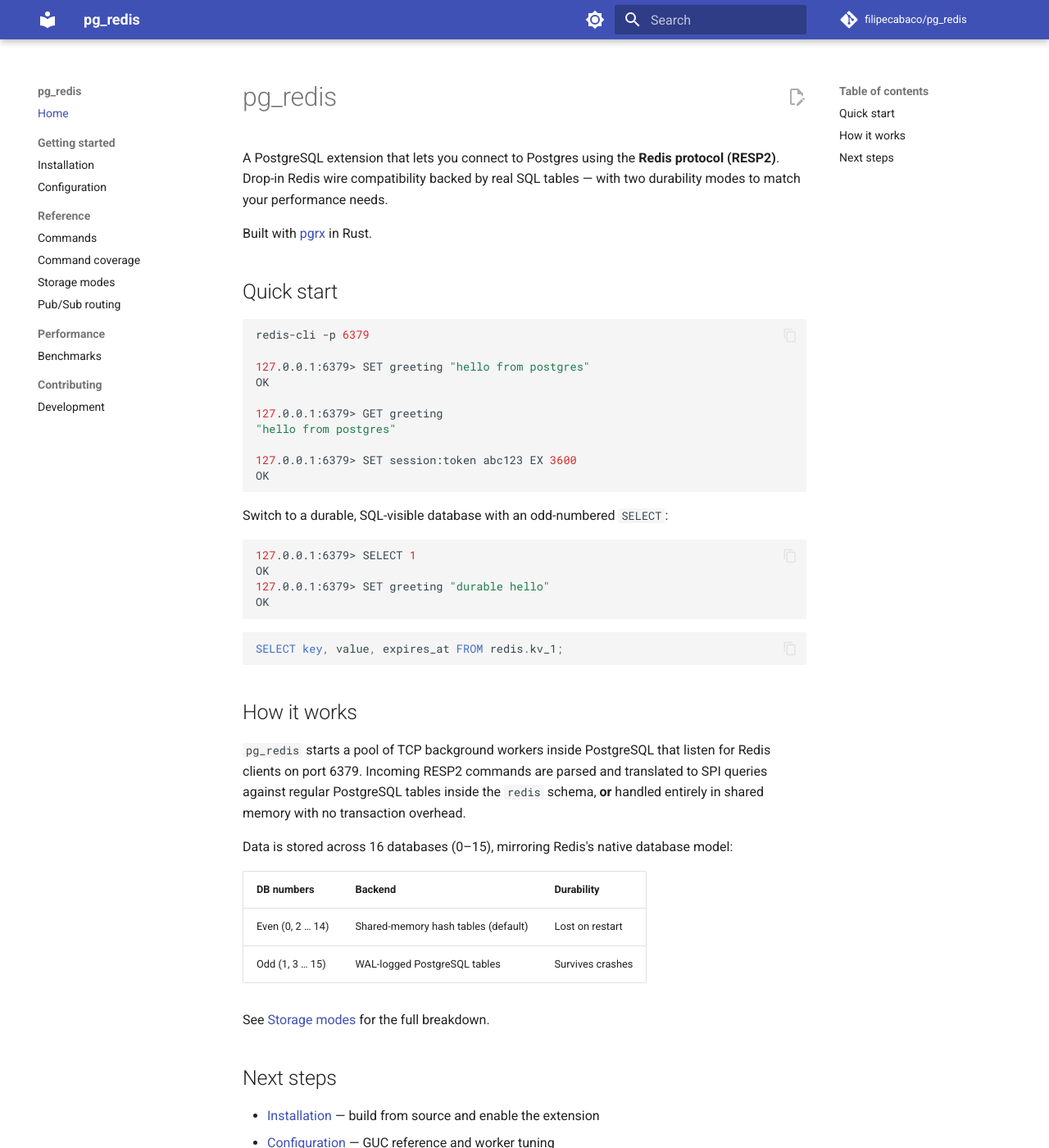
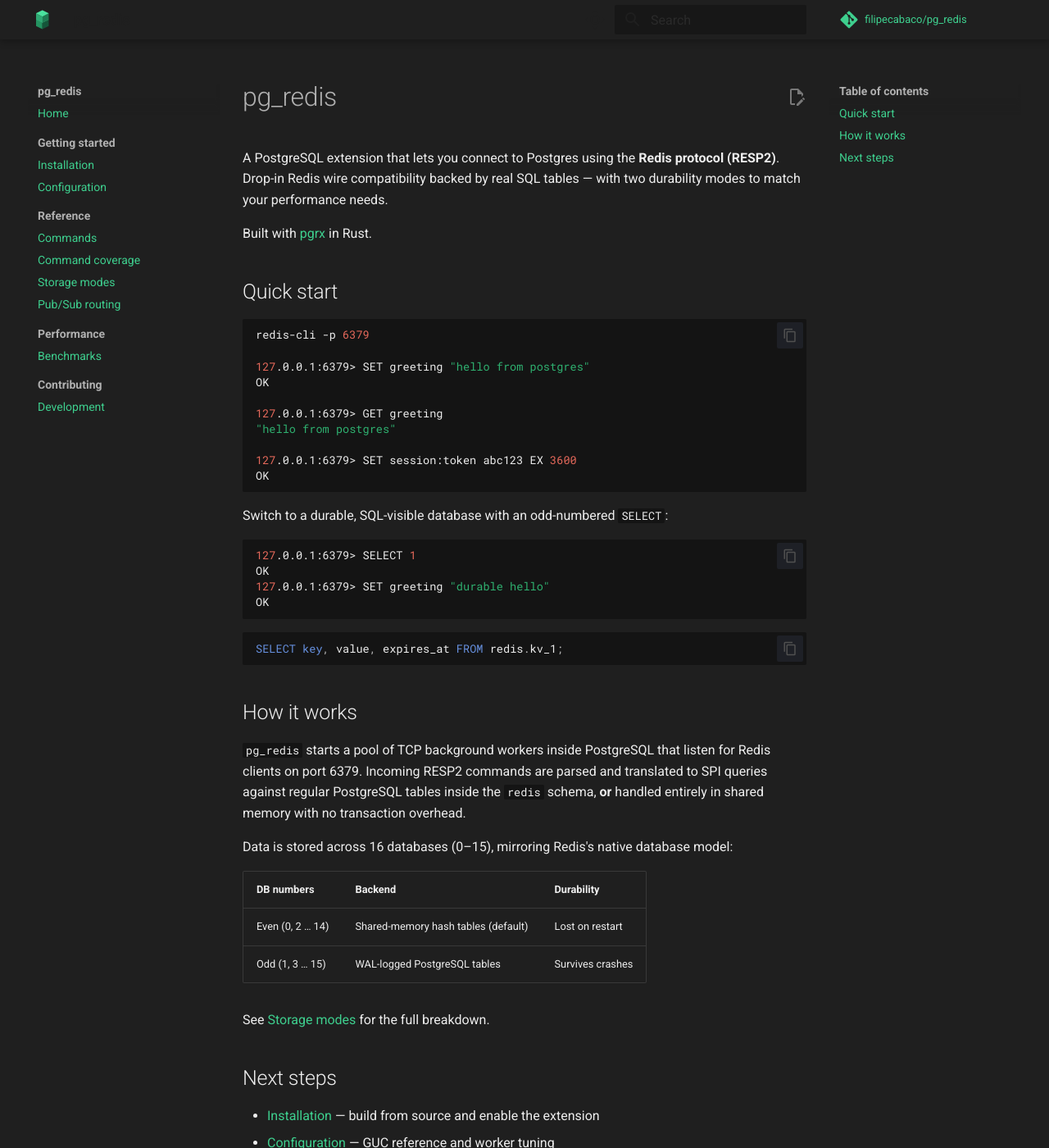
Before and after one commit to filipecabaco/pg_redis, an MkDocs documentation site: the page built from docs/index.md, in a window 1280 px wide and 1400 px high. Shown: the whole window at 82% size. Built offline with MkDocs 1.6.1 and Material for MkDocs 9.7.7, drawn with Linux system fonts in a browser that asks for light colours; comment, search, counter and statistics services are not loaded; some of the changed text lies outside the part shown.

Commit message:
Make it pretty (#7)
* chore: apply Supabase branding to docs site

Switches MkDocs Material theme to Supabase's dark-first palette (#3ECF8E
green, #1C1C1C background), adds a Supabase logo/favicon, and links the
GitHub Pages site from the README.

Co-Authored-By: Claude Sonnet 4.6 (1M context) <noreply@anthropic.com>

* chore: remove unused Supabase CLI artifacts

Co-Authored-By: Claude Sonnet 4.6 (1M context) <noreply@anthropic.com>

* chore: add MIT license

Co-Authored-By: Claude Sonnet 4.6 (1M context) <noreply@anthropic.com>

* chore: add logo and align branding with logo colors

Places the full logo in the README and a mark-only cube SVG in the docs
site header. Updates CSS background to match the logo's #1F1F1F dark tone
and tightens the green accent shades to the logo palette.

Co-Authored-By: Claude Sonnet 4.6 (1M context) <noreply@anthropic.com>

* chore: add favicon.svg

Co-Authored-By: Claude Sonnet 4.6 (1M context) <noreply@anthropic.com>

---------

Co-authored-by: Claude Sonnet 4.6 (1M context) <noreply@anthropic.com>

```diff
--- a/Cargo.toml
+++ b/Cargo.toml
@@ -3,6 +3,7 @@ name = "pg_redis"
 version = "0.0.0"
 edition = "2024"
 resolver = "3"
+license = "MIT"
 
 [lib]
 crate-type = ["cdylib"]
--- /dev/null
+++ b/docs/stylesheets/supabase.css
@@ -0,0 +1,55 @@
+:root,
+[data-md-color-scheme="slate"] {
+  --md-primary-fg-color: #3ecf8e;
+  --md-primary-fg-color--light: #4ae29e;
+  --md-primary-fg-color--dark: #2fa873;
+  --md-primary-bg-color: #1f1f1f;
+  --md-primary-bg-color--light: #2a2a2a;
+  --md-accent-fg-color: #3ecf8e;
+  --md-accent-fg-color--transparent: #3ecf8e1a;
+  --md-default-bg-color: #1f1f1f;
+  --md-default-bg-color--light: #272727;
+  --md-default-bg-color--lighter: #2e2e2e;
+  --md-default-bg-color--lightest: #363636;
+  --md-default-fg-color: #ededed;
+  --md-default-fg-color--light: #b0b0b0;
+  --md-default-fg-color--lighter: #787878;
+  --md-default-fg-color--lightest: #505050;
+  --md-code-bg-color: #141414;
+  --md-code-fg-color: #ededed;
+}
+
+[data-md-color-scheme="default"] {
+  --md-primary-fg-color: #3ecf8e;
+  --md-primary-fg-color--light: #4ae29e;
+  --md-primary-fg-color--dark: #2fa873;
+  --md-primary-bg-color: #ffffff;
+  --md-accent-fg-color: #3ecf8e;
+  --md-accent-fg-color--transparent: #3ecf8e1a;
+}
+
+.md-header,
+.md-tabs {
+  background-color: #1f1f1f;
+}
+
+.md-header__button.md-logo {
+  padding: 0.3rem;
+}
+
+.md-nav__link--active,
+.md-nav__link:hover {
+  color: #3ecf8e;
+}
+
+a {
+  color: #3ecf8e;
+}
+
+a:hover {
+  color: #4ae29e;
+}
+
+.md-footer {
+  background-color: #141414;
+}
--- a/mkdocs.yml
+++ b/mkdocs.yml
@@ -4,27 +4,40 @@ site_url: https://filipecabaco.github.io/pg_redis
 repo_url: https://github.com/filipecabaco/pg_redis
 repo_name: filipecabaco/pg_redis
 edit_uri: edit/main/docs/
+copyright: Copyright &copy; 2026 Filipe Cabaço — MIT License
 
 theme:
   name: material
   palette:
-    - scheme: default
-      primary: indigo
-      accent: indigo
+    - scheme: slate
+      primary: custom
+      accent: custom
       toggle:
         icon: material/brightness-7
-        name: Switch to dark mode
-    - scheme: slate
-      primary: indigo
-      accent: indigo
+        name: Switch to light mode
+    - scheme: default
+      primary: custom
+      accent: custom
       toggle:
         icon: material/brightness-4
-        name: Switch to light mode
+        name: Switch to dark mode
+  logo: assets/logo.svg
+  favicon: assets/favicon.svg
   features:
     - navigation.sections
     - navigation.top
     - content.code.copy
     - content.action.edit
+
+extra_css:
+  - stylesheets/supabase.css
+
+extra:
+  social:
+    - icon: fontawesome/brands/github
+      link: https://github.com/filipecabaco/pg_redis
+    - icon: simple/supabase
+      link: https://supabase.com
 
 markdown_extensions:
   - tables
```
Also changed, not shown: README.md (+3 -1 lines), docs/assets/favicon.svg (added), docs/assets/logo.svg (added), favicon.svg (added), logo.svg (added), 3 other files.
